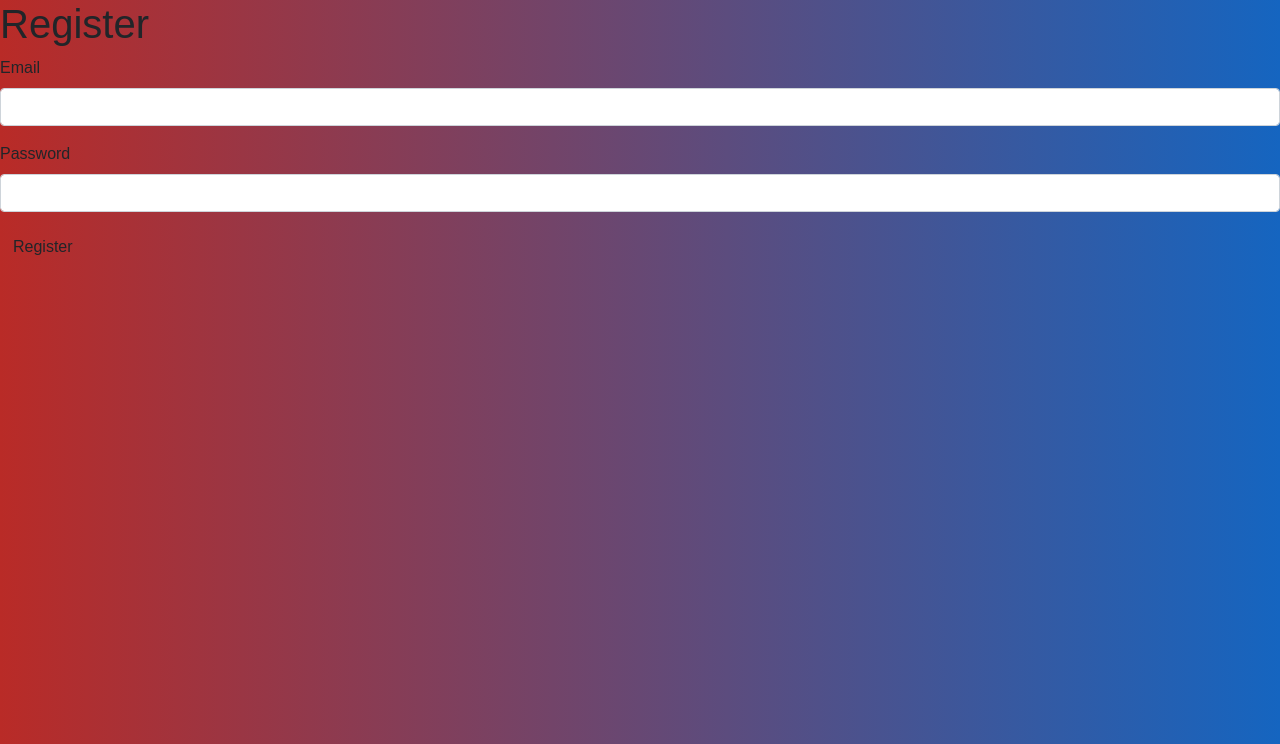
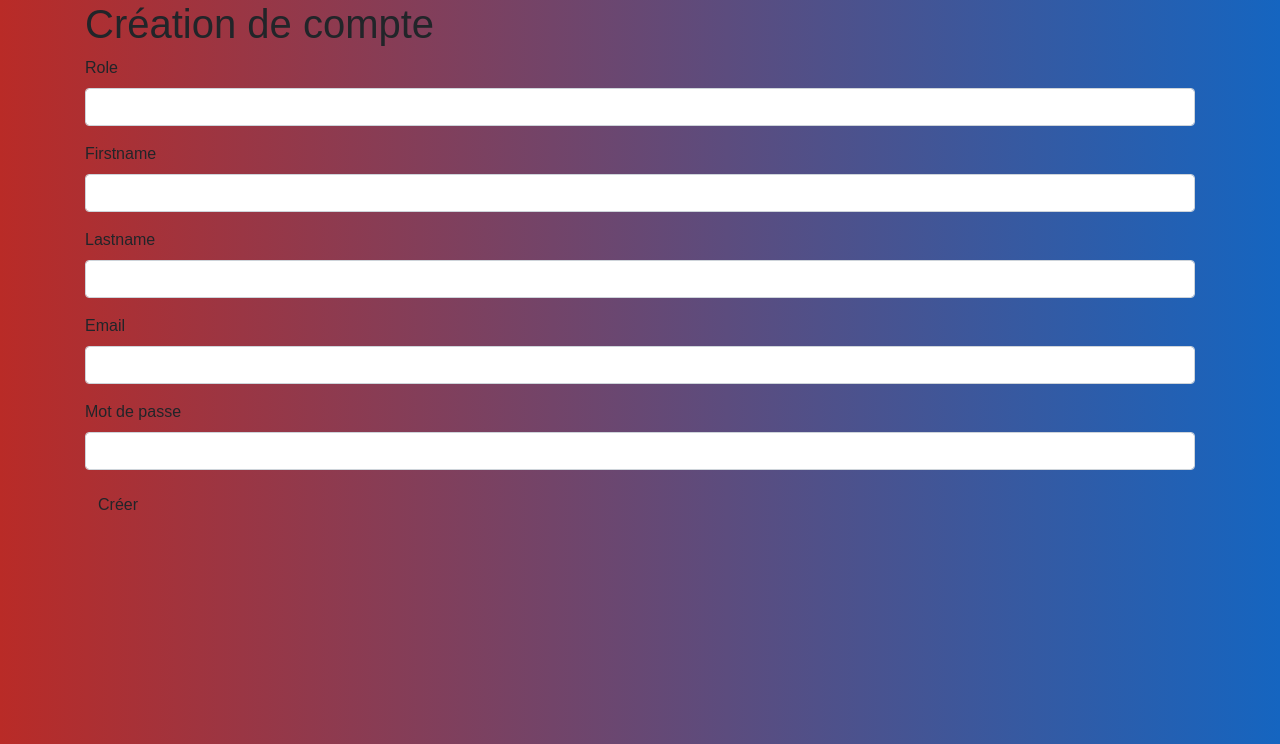
Before and after one commit to reyesgregorie/alumni-passerelle, a Symfony app: template templates/registration/register.html.twig in a window 1280 px wide. Shown: the part 56-800 px from the top of the page. Run offline with Twig, Linux system fonts and the light colour scheme; the template is opened without the code that fills it, so the values that code supplies are empty; form fields are guessed from the names that the template uses; some libraries are stand-ins or nearby versions.

Commit message:
modification Entity/Users sur les champs nullable ou non, modifications sur le RegistrationForm

```diff
--- a/templates/registration/register.html.twig
+++ b/templates/registration/register.html.twig
@@ -1,20 +1,25 @@
 {% extends 'base.html.twig' %}
 
-{% block title %}Register{% endblock %}
+{% block title %}Ajouter un utilisateur{% endblock %}
 
 {% block body %}
     {% for flashError in app.flashes('verify_email_error') %}
         <div class="alert alert-danger" role="alert">{{ flashError }}</div>
     {% endfor %}
 
-    <h1>Register</h1>
+    <div class="container">
+        <h1>Création de compte</h1>
+        {{ form_start(registrationForm) }}
 
-    {{ form_start(registrationForm) }}
-        {{ form_row(registrationForm.email) }}
-        {{ form_row(registrationForm.plainPassword, {
-            label: 'Password'
-        }) }}
+            {{ form_row(registrationForm.role) }}
+            {{ form_row(registrationForm.firstname) }}
+            {{ form_row(registrationForm.lastname) }}
+            {{ form_row(registrationForm.email) }}
+            {{ form_row(registrationForm.plainPassword, {
+                label: 'Mot de passe'
+            }) }}
 
-        <button type="submit" class="btn">Register</button>
-    {{ form_end(registrationForm) }}
+            <button type="submit" class="btn">Créer</button>
+        {{ form_end(registrationForm) }}
+    </div>
 {% endblock %}
--- a/templates/security/login.html.twig
+++ b/templates/security/login.html.twig
@@ -88,8 +88,8 @@
 </form>#}
 {% endblock %}
 {% block javascripts %}
-<script src="https://code.jquery.com/jquery-3.5.1.slim.min.js" integrity="sha384-DfXdz2htPH0lsSSs5nCTpuj/zy4C+OGpamoFVy38MVBnE+IbbVYUew+OrCXaRkfj" crossorigin="anonymous"></script>
-<script src="https://cdn.jsdelivr.net/npm/popper.js@1.16.0/dist/umd/popper.min.js" integrity="sha384-Q6E9RHvbIyZFJoft+2mJbHaEWldlvI9IOYy5n3zV9zzTtmI3UksdQRVvoxMfooAo" crossorigin="anonymous"></script>
-<script src="https://stackpath.bootstrapcdn.com/bootstrap/4.5.0/js/bootstrap.min.js" integrity="sha384-OgVRvuATP1z7JjHLkuOU7Xw704+h835Lr+6QL9UvYjZE3Ipu6Tp75j7Bh/kR0JKI" crossorigin="anonymous"></script>
+    <script src="https://code.jquery.com/jquery-3.5.1.slim.min.js" integrity="sha384-DfXdz2htPH0lsSSs5nCTpuj/zy4C+OGpamoFVy38MVBnE+IbbVYUew+OrCXaRkfj" crossorigin="anonymous"></script>
+    <script src="https://cdn.jsdelivr.net/npm/popper.js@1.16.0/dist/umd/popper.min.js" integrity="sha384-Q6E9RHvbIyZFJoft+2mJbHaEWldlvI9IOYy5n3zV9zzTtmI3UksdQRVvoxMfooAo" crossorigin="anonymous"></script>
+    <script src="https://stackpath.bootstrapcdn.com/bootstrap/4.5.0/js/bootstrap.min.js" integrity="sha384-OgVRvuATP1z7JjHLkuOU7Xw704+h835Lr+6QL9UvYjZE3Ipu6Tp75j7Bh/kR0JKI" crossorigin="anonymous"></script>
 {% endblock %}
 </html>
```
Also changed, not shown: src/Entity/Users.php (+3 -6 lines), src/Form/RegistrationFormType.php (+7 -0 lines), 1 other file.
